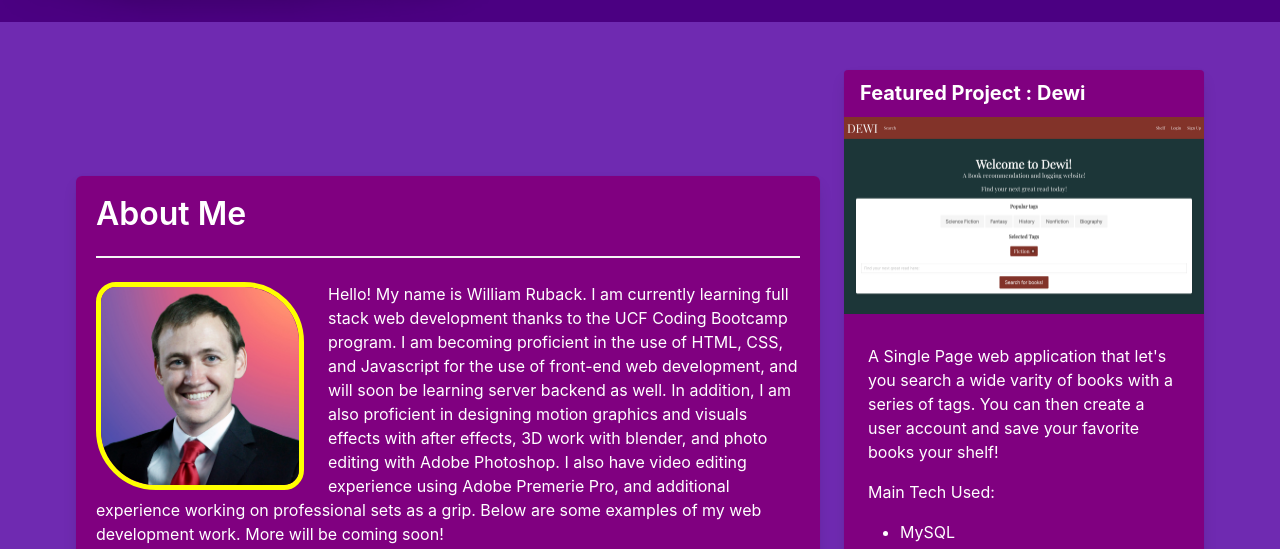
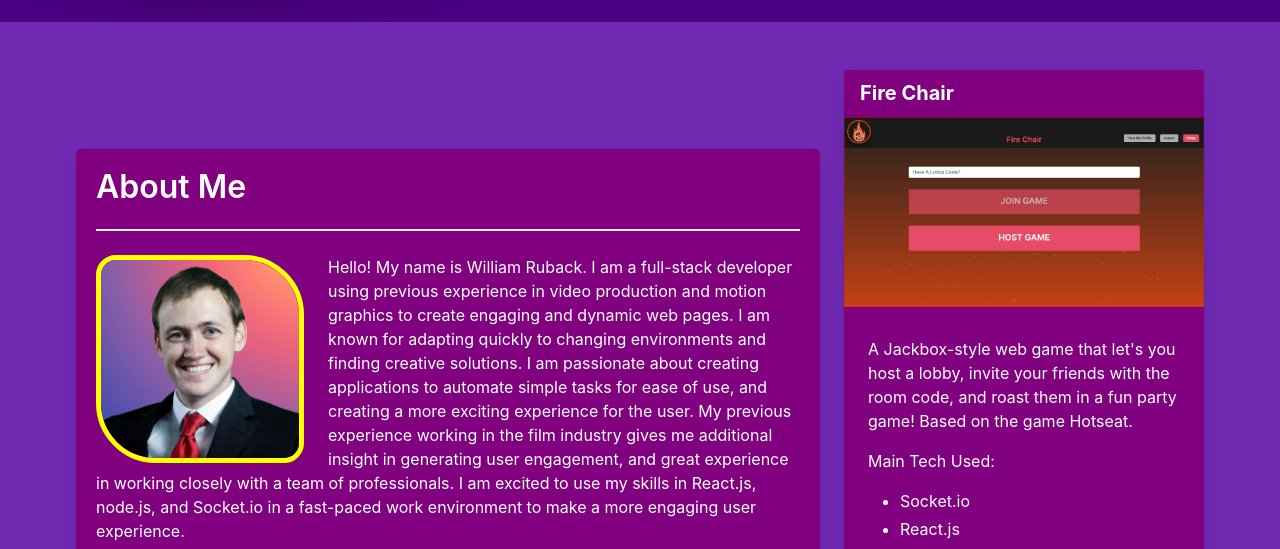
Before and after one commit to WRuback/WR-react-portfolio, a React (Create React App) app: page / in a window 1280 px wide. Shown: the part 401-950 px from the top of the page. Built offline with nearby package versions, Linux system fonts and the light colour scheme.

Commit message:
Changed the about me section, and added Firechair.

```diff
--- a/src/App.js
+++ b/src/App.js
@@ -1,7 +1,7 @@
 import logo from './images/Logo.png';
 import computerImg from './images/Computeredit.png';
 
-import dewi from './images/Dewi.png';
+import fireChair from './images/FireChair.jpg';
 import heroImg from './images/Hero.png';
 import portfolioIMG from './images/Portfolio.png';
 import contactIMG from './images/Contact.png';
@@ -55,7 +55,7 @@ function App() {
       case 'About Me':
         return (<>
           <Hero computerImg={computerImg} logo={logo} heroImg={heroImg} />
-          <AboutMe featureImg={dewi} />
+          <AboutMe featureImg={fireChair} />
         </>);
       case 'Portfolio':
         return (<>
--- a/src/components/AboutMe.js
+++ b/src/components/AboutMe.js
@@ -21,16 +21,16 @@ export default function AboutMe({ featureImg }) {
             marginRight: "1.5em",
             marginBottom: "0.2em"
           }}/>
-            <p >Hello! My name is William Ruback. I am currently learning full stack web development thanks to the UCF Coding Bootcamp program. I am becoming proficient in the use of HTML, CSS, and Javascript for the use of front-end web development, and will soon be learning server backend as well. In addition, I am also proficient in designing motion graphics and visuals effects with after effects, 3D work with blender, and photo editing with Adobe Photoshop. I also have video editing experience using Adobe Premerie Pro, and additional experience working on professional sets as a grip. Below are some examples of my web development work. More will be coming soon!</p>
+            <p >Hello! My name is William Ruback. I am a full-stack developer using previous experience in video production and motion graphics to create engaging and dynamic web pages. I am known for adapting quickly to changing environments and finding creative solutions. I am passionate about creating applications to automate simple tasks for ease of use, and creating a more exciting experience for the user. My previous experience working in the film industry gives me additional insight in generating user engagement, and great experience in working closely with a team of professionals. I am excited to use my skills in React.js, node.js, and Socket.io in a fast-paced work environment to make a more engaging user experience.</p>
           </div>
         </div>
         <div className='column is-one-third'>
-          <Project title="Featured Project : Dewi"
+        <Project title="Fire Chair"
           projectImg={featureImg}
-          description="A Single Page web application that let's you search a wide varity of books with a series of tags. You can then create a user account and save your favorite books your shelf!"
-          usedTech={["MySQL", "Express", "Handlebars"]}
-          appLink="https://dewi-library.herokuapp.com/"
-          githubLink="https://github.com/EzequielMejiasMelo/dewi" />
+          description="A Jackbox-style web game that let's you host a lobby, invite your friends with the room code, and roast them in a fun party game! Based on the game Hotseat."
+          usedTech={["Socket.io", "React.js", "MongoDB"]}
+          appLink="https://polw-fire-chair.herokuapp.com/"
+          githubLink="https://github.com/WRuback/fire-chair" />
         </div>
       </div>
     </section>);
--- a/src/components/Portfolio.js
+++ b/src/components/Portfolio.js
@@ -1,4 +1,4 @@
-import dewi from '../images/Dewi.png';
+import fireChair from '../images/FireChair.jpg';
 import wolves from '../images/Wolves.jpg';
 import techBlog from '../images/TechBlog.png';
 import scheduler from '../images/Scheduler.png';
@@ -11,12 +11,12 @@ export default function Portfolio() {
   return (<section className='section'>
     <div className='columns is-multiline is-centered'>
       <div className='column is-half is-one-third-desktop'>
-      <Project title="Dewi"
-          projectImg={dewi}
-          description="A web application that let's you search a wide varity of books with a series of tags. You can then create a user account and save your favorite books your shelf!"
-          usedTech={["MySQL", "Express", "Handlebars"]}
-          appLink="https://dewi-library.herokuapp.com/"
-          githubLink="https://github.com/EzequielMejiasMelo/dewi" />
+      <Project title="Fire Chair"
+          projectImg={fireChair}
+          description="A Jackbox-style web game that let's you host a lobby, invite your friends with the room code, and roast them in a fun party game! Based on the game Hotseat."
+          usedTech={["Socket.io", "React.js", "MongoDB"]}
+          appLink="https://polw-fire-chair.herokuapp.com/"
+          githubLink="https://github.com/WRuback/fire-chair" />
       </div>
       <div className='column is-half is-one-third-desktop'>
       <Project title="Wolves A La Carte"
```
Also changed, not shown: src/images/Dewi.png (deleted), src/images/FireChair.jpg (added).
